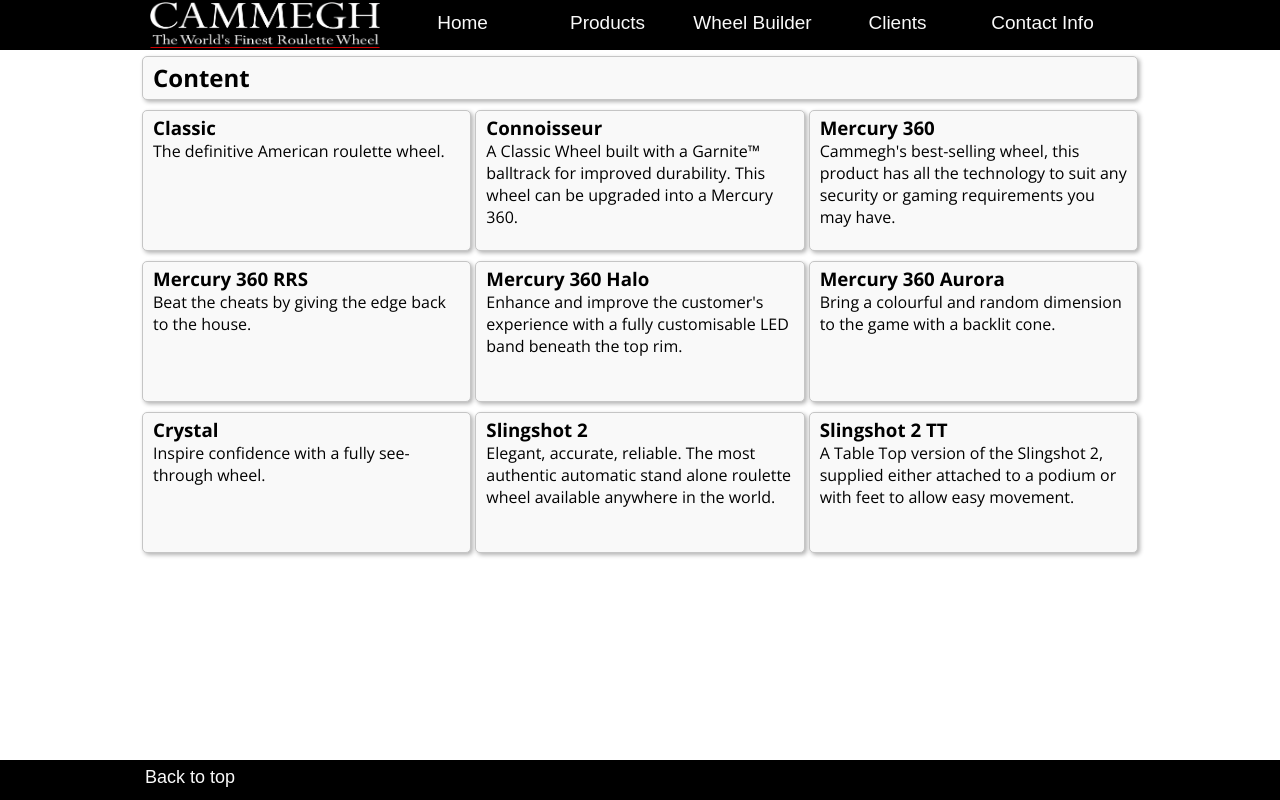
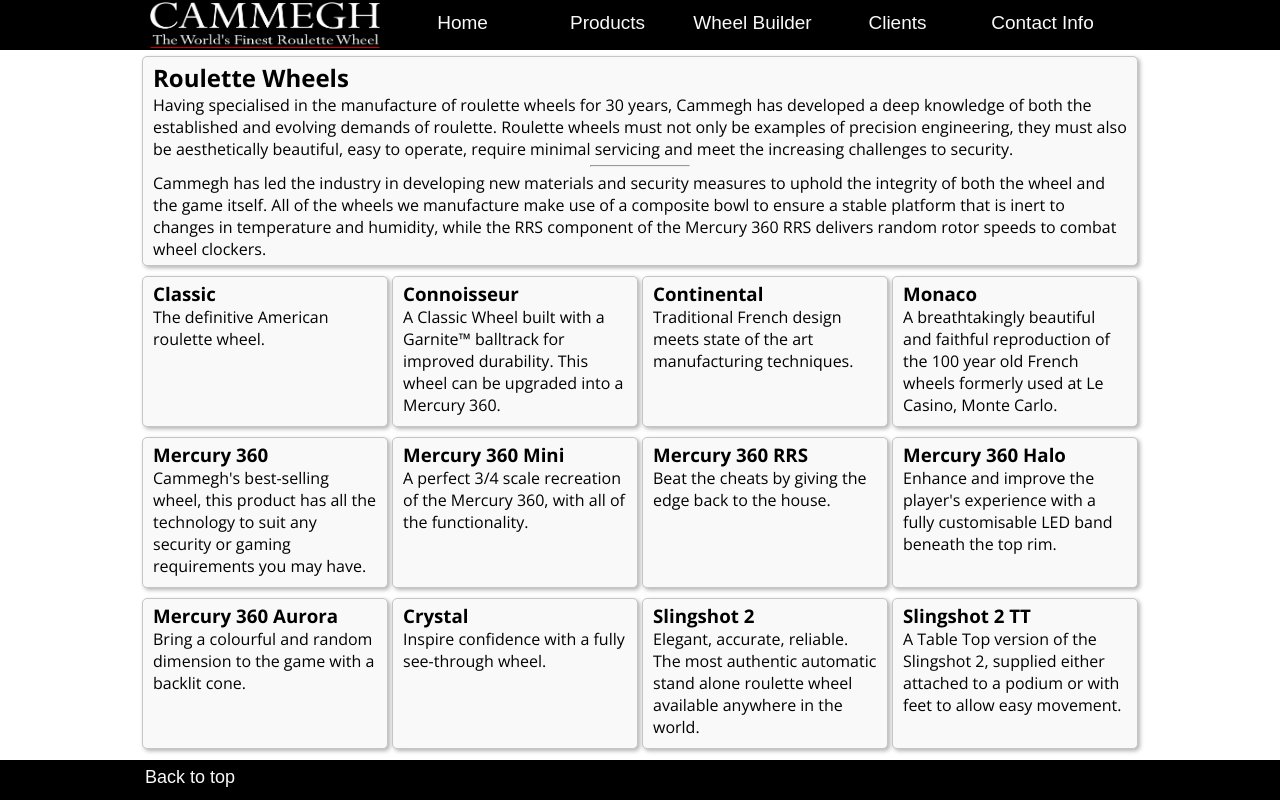
Before and after one commit to Code-Institute-Submissions/cammegh-site, a plain HTML site: page cammegh.com/products/wheels.html in a window 1280 px wide. Drawn offline with nearby package versions, Linux system fonts and the light colour scheme.

Commit message:
added content

```diff
--- a/cammegh.com/products/wheels.html
+++ b/cammegh.com/products/wheels.html
@@ -31,7 +31,7 @@
 						<i class="fa fa-bars fa-2x navbar-dropdown-icon">
 							<div class="dropdown-menu">
 								<a href="../index.html">Home</a>
-								<a href="../products.html">Products</a>
+								<a href="../products.html">Products <i class="fa fa-angle-left"></i><i class="fa fa-angle-left"></i></a>
 								<a href="#">Wheel Builder</a>
 								<a href="#">Clients</a>
 								<a href="#">Contact Info</a>
@@ -47,63 +47,85 @@
 			<!--<div class="roullette-image"></div>-->
 			<div class="wrapper-container">
 				<div class="large-screen-container">
+				    <!--Wheel excellence-->
 				    <div class="row">
 				    	<div class="col-12 col-sm-12 col-md-12 col-lg-12">
 				        	<div class="content-container">
-				            	<h2>Content</h2>
+				            	<h2>Roulette Wheels</h2>
+				            	<p>Having specialised in the manufacture of roulette wheels for 30 years, Cammegh has developed a deep knowledge of both the established and evolving demands of roulette. Roulette wheels must not only be examples of precision engineering, they must also be aesthetically beautiful, easy to operate, require minimal servicing and meet the increasing challenges to security.</p><hr>
+				            	<p>Cammegh has led the industry in developing new materials and security measures to uphold the integrity of both the wheel and the game itself. All of the wheels we manufacture make use of a composite bowl to ensure a stable platform that is inert to changes in temperature and humidity, while the RRS component of the Mercury 360 RRS delivers random rotor speeds to combat wheel clockers.</p>
 				        	</div>
 				    	</div>
 				    </div>
+				    <!--Wheel options-->
 				    <div class="row">
-				    	<div class="col-6 col-sm-4 col-md-4 col-lg-4">
+				    	<div class="col-6 col-sm-4 col-md-4 col-lg-3">
 					        <div class="content-container product-button">
 					            <h3>Classic</h3>
 					            <p>The definitive American roulette wheel.</p>
 					        </div>
 					    </div>
-					    <div class="col-6 col-sm-4 col-md-4 col-lg-4">
+					    <div class="col-6 col-sm-4 col-md-4 col-lg-3">
 					        <div class="content-container product-button">
 					            <h3>Connoisseur</h3>
 					            <p>A Classic Wheel built with a Garnite&trade; balltrack for improved durability. This wheel can be upgraded into a Mercury 360.</p>
 					        </div>
 					    </div>
-					    <div class="col-6 col-sm-4 col-md-4 col-lg-4">
+				    	<div class="col-6 col-sm-4 col-md-4 col-lg-3">
+					        <div class="content-container product-button">
+					            <h3>Continental</h3>
+					            <p>Traditional French design meets state of the art manufacturing techniques.</p>
+					        </div>
+					    </div>
+				    	<div class="col-6 col-sm-4 col-md-4 col-lg-3">
+					        <div class="content-container product-button">
+					            <h3>Monaco</h3>
+					            <p>A breathtakingly beautiful and faithful reproduction of the 100 year old French wheels formerly used at Le Casino, Monte Carlo.</p>
+					        </div>
+					    </div>
+					    <div class="col-6 col-sm-4 col-md-4 col-lg-3">
 					        <div class="content-container product-button">
 					            <h3>Mercury 360</h3>
 					            <p>Cammegh's best-selling wheel, this product has all the technology to suit any security or gaming requirements you may have.</p>
 					        </div>
 					    </div>
-					    <div class="col-6 col-sm-4 col-md-4 col-lg-4">
+					    <div class="col-6 col-sm-4 col-md-4 col-lg-3">
+					        <div class="content-container product-button">
+					            <h3>Mercury 360 Mini</h3>
+					            <p>A perfect 3/4 scale recreation of the Mercury 360, with all of the functionality.</p>
+					        </div>
+					    </div>
+					    <div class="col-6 col-sm-4 col-md-4 col-lg-3">
 					        <div class="content-container product-button">
 					            <h3>Mercury 360 RRS</h3>
 					            <p>Beat the cheats by giving the edge back to the house.</p>
 					        </div>
 					    </div>
-					    <div class="col-6 col-sm-4 col-md-4 col-lg-4">
+					    <div class="col-6 col-sm-4 col-md-4 col-lg-3">
 					        <div class="content-container product-button">
 					            <h3>Mercury 360 Halo</h3>
-					            <p>Enhance and improve the customer's experience with a fully customisable LED band beneath the top rim.</p>
+					            <p>Enhance and improve the player's experience with a fully customisable LED band beneath the top rim.</p>
 					        </div>
 					    </div>
-					    <div class="col-6 col-sm-4 col-md-4 col-lg-4">
+					    <div class="col-6 col-sm-4 col-md-4 col-lg-3">
 					        <div class="content-container product-button">
 					            <h3>Mercury 360 Aurora</h3>
 					            <p>Bring a colourful and random dimension to the game with a backlit cone.</p>
 					        </div>
 					    </div>
-					    <div class="col-12 col-sm-4 col-md-4 col-lg-4">
+					    <div class="col-6 col-sm-4 col-md-4 col-lg-3">
 					        <div class="content-container product-button">
 					            <h3>Crystal</h3>
 					            <p>Inspire confidence with a fully see-through wheel.</p>
 					        </div>
 					    </div>
-					    <div class="col-6 col-sm-4 col-md-4 col-lg-4">
+					    <div class="col-6 col-sm-4 col-md-4 col-lg-3">
 					        <div class="content-container product-button">
 					            <h3>Slingshot 2</h3>
 					            <p>Elegant, accurate, reliable. The most authentic automatic stand alone roulette wheel available anywhere in the world.</p>
 					        </div>
 					    </div>
-					    <div class="col-6 col-sm-4 col-md-4 col-lg-4">
+					    <div class="col-6 col-sm-4 col-md-4 col-lg-3">
 					        <div class="content-container product-button">
 					            <h3>Slingshot 2 TT</h3>
 					            <p>A Table Top version of the Slingshot 2, supplied either attached to a podium or with feet to allow easy movement.</p>
--- a/css/style.css
+++ b/css/style.css
@@ -110,7 +110,6 @@
 @media(min-width:992px){
     .logo{
         background-position: center center;
-        transition: background-position ease-in-out 0.25s;
     }
 }
 
@@ -232,6 +231,13 @@
     transition: color ease-in-out 0.15s;
 }
 
+/*----------------------- Generic bits */
+
+hr{
+    width: 10%;
+    margin: 5px auto;
+}
+
 /*---------------------------------------- Main section */
 
 /*----------------------- Homepage */
@@ -278,12 +284,18 @@
 
 /*----------------------- Product pages */
 
+.product-type-button{
+    min-height: 100px;
+}
+
 .product-button{
     min-height: 250px;
 }
 
-.col-12 .product-button{
-    min-height: 70px;
+@media(min-width:320px){
+    .product-button{
+        min-height: 240px;
+    }
 }
 
 @media(min-width:350px){
@@ -323,14 +335,20 @@
 }
 
 @media(min-width:768px){
-    .col-12 .product-button, .product-button{
+    .product-button{
         min-height: 140px;
     }
 }
 
 @media(min-width:900px){
-    .col-12 .product-button, .product-button{
+    .product-button{
         min-height: 130px;
+    }
+}
+
+@media(min-width:1200px){
+    .product-button{
+        min-height: 140px;
     }
 }
 
```
Also changed, not shown: cammegh.com/index.html (+6 -6 lines), cammegh.com/products.html (+29 -5 lines).
